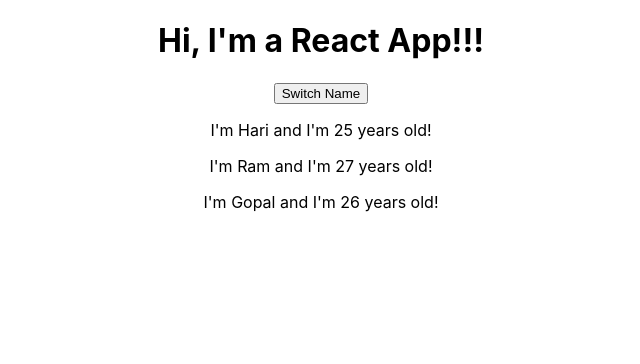
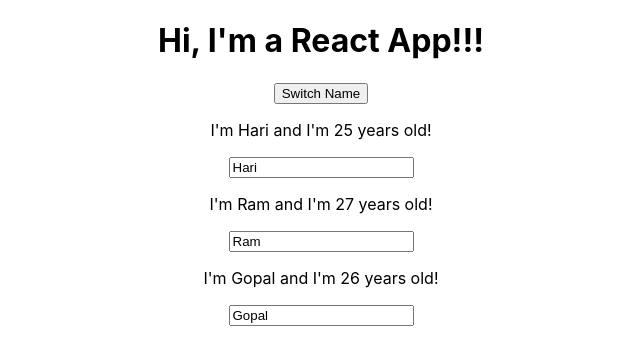
Before and after one commit to shantanu-dutta/react-complete-guide, a React (Create React App) app: page / in a window 1280 px wide. Shown: the top 364 px of the page, without its empty margins (319-959 px from the left). Built offline with nearby package versions, Linux system fonts and the light colour scheme.

Commit message:
1. Added input field in Person component. 2. Added name change handler in App component and passed the handler to Person input change event.

```diff
--- a/src/App.js
+++ b/src/App.js
@@ -20,11 +20,22 @@
         { name: 'Gopal', age: 23 },
       ]
     })
-  }
+  };
+
+  nameChangeHandler = event => {
+    this.setState({
+      persons: [
+        { name: 'Hari', age: 28 },
+        { name: event.target.value, age: 27 },
+        { name: 'Gopal', age: 23 },
+      ]
+    })
+  };
 
   render() {
     const personsList = this.state.persons.map(person =>
-      <Person key={person.name + person.age} name={person.name} age={person.age} click={this.switchNameHandler.bind(this, person.age)} />
+      <Person key={person.name + person.age} name={person.name} age={person.age} click={this.switchNameHandler.bind(this, person.age)}
+        changed={this.nameChangeHandler}/>
     );
     return (
       <div className="App">
--- a/src/Person/Person.js
+++ b/src/Person/Person.js
@@ -1,9 +1,10 @@
 import React from 'react';
 
-const person = ({ name, age, children, click}) => (
+const person = ({ name, age, children, click, changed}) => (
   <div>
     <p onClick={click}>I'm {name} and I'm {age} years old!</p>
     <p>{children}</p>
+    <input type="text" onChange={changed} value={name} />
   </div>
 );
 
```
